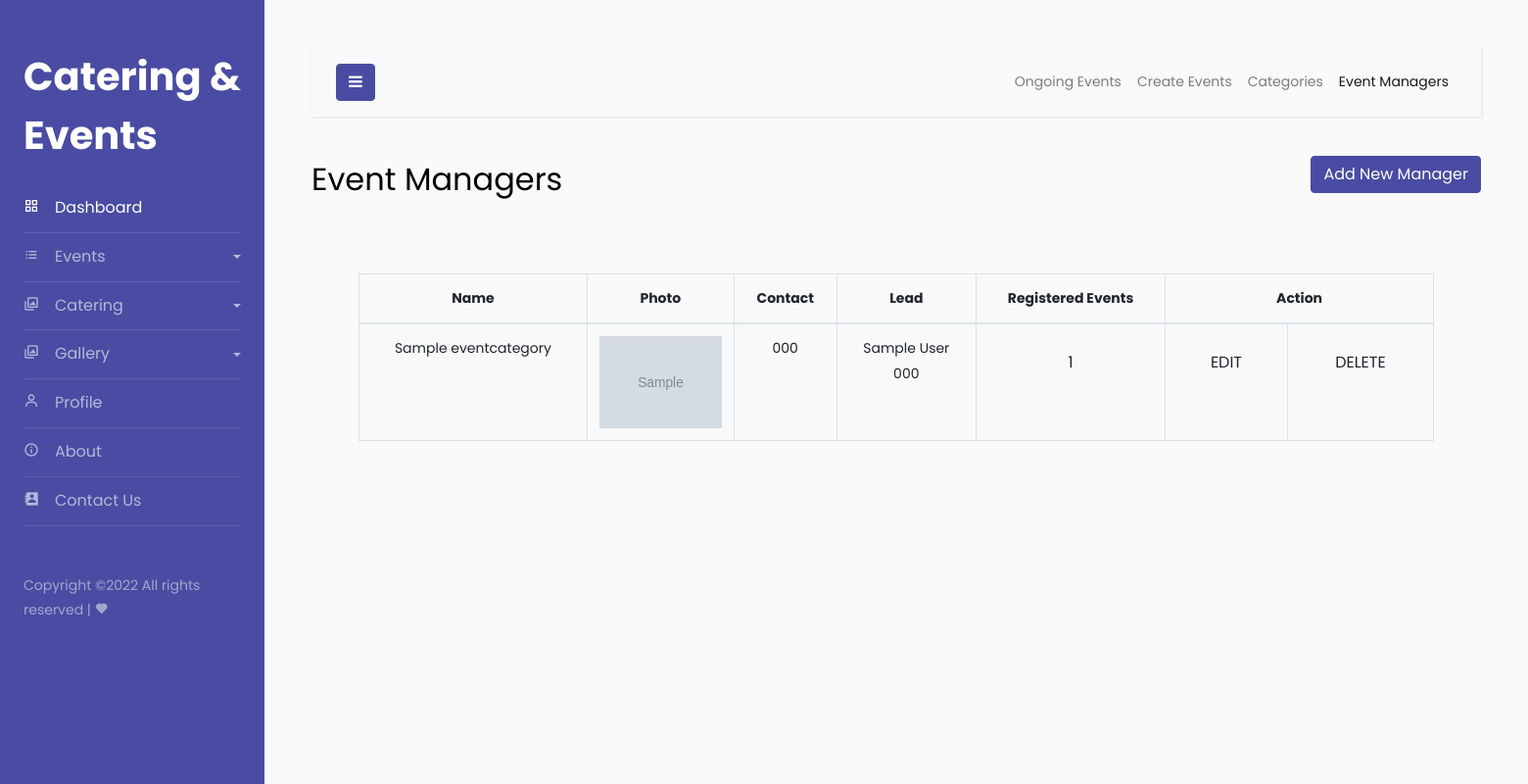
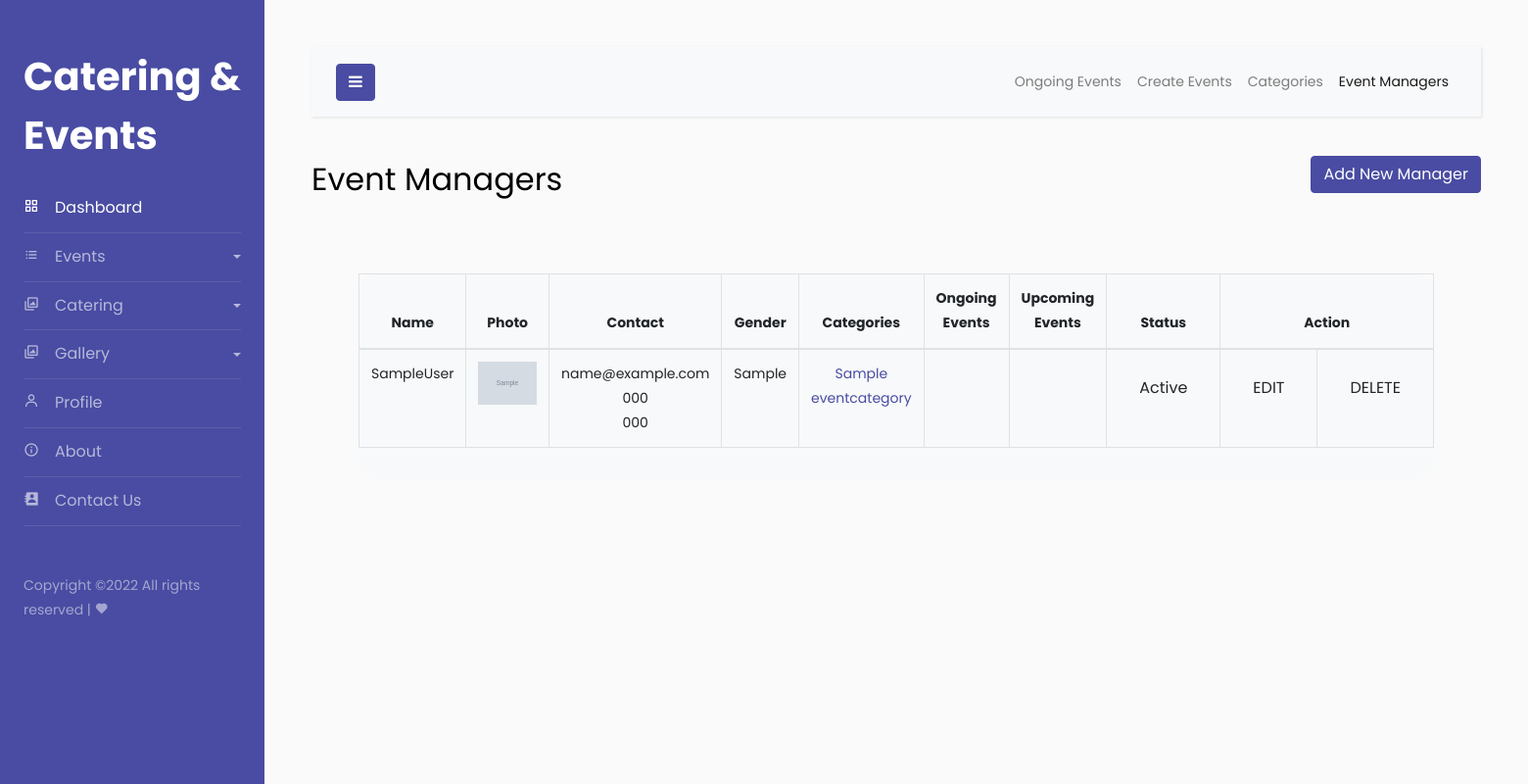
Before and after one commit to gokul-afk/djangoEventManagement, a Django app: page /showmanagers/ in a window 1560 px wide. Shown: the whole page at 98% size. Run offline with Django 4.2, Linux system fonts and the light colour scheme; a user stored in the database is signed in; tables that the repository leaves empty hold one stand-in row (values such as "Sample post"); grey boxes marked "Sample" are stand-in pictures; parts of the project's set-up code (start-up, migrations or seed data) failed here and were passed over; some libraries are stand-ins or nearby versions.

Commit message:
categorydone

```diff
--- a/eventfour/settings.py
+++ b/eventfour/settings.py
@@ -141,3 +141,9 @@
 }
 
 MAPBOX_KEY = "pk.eyJ1IjoiZ29rdWxiaWp1MTQzMiIsImEiOiJjbDloam1nMDExMmkyM3BvMHQ0eGN6c2ZvIn0.gyT2dVNynuOnv1xk2lli5g"
+
+EMAIL_HOST = 'smtp.gmail.com'
+EMAIL_USE_TLS = True                            #Transport Layer Security
+EMAIL_PORT = 587
+EMAIL_HOST_USER = 'gokulbiju1432@gmail.com'  #from email id
+EMAIL_HOST_PASSWORD = 'fhepbboblrssrelp'
--- a/main/models.py
+++ b/main/models.py
@@ -44,7 +44,7 @@
     mobile= models.CharField(max_length=255)
     alt_mobile= models.CharField(max_length=255,default=None,null=True,blank=True)
     gender = models.CharField(max_length=150)
-    image = models.ImageField(upload_to='managers/')
+    image = models.ImageField(upload_to='users/')
     is_staff = models.BooleanField(default=False)
     is_active = models.BooleanField(default=False)
 
--- a/main/templates/events/showmanagers.html
+++ b/main/templates/events/showmanagers.html
@@ -35,30 +35,60 @@
     <div class="col-12 text-left">
     <div class="collapse" id="collapsecategory">
         <div class="card card-body">
-            <form action="{% url 'add_category' %}" method="post" class="form pt-5 pb-5" enctype="multipart/form-data" style="width: 50%; margin-left:25%">
+            <form action="{% url 'addManager' %}" method="post" class="form pt-5 pb-5" enctype="multipart/form-data" style="width: 50%; margin-left:25%">
                 {% csrf_token %}
                 <div class="row">
                 <div class="col-6">
-                <label class="form-label" for="loginName">Category Name</label>
-                <input type="text" name="name" class="form-control" placeholder="Category Name" style="border: 1px solid rgba(0,0,0,.5);">
+                    <label class="form-label" for="loginName">First Name</label>
+                    <input type="text" name="fname" class="form-control" placeholder="Category Name" style="border: 1px solid rgba(0,0,0,.5);">
                 </div>
                 <div class="col-6">
-                <label class="form-label" for="loginName">Category Code</label>
-                <input type="text" name="code" class="form-control" placeholder="Category Code"  style="border: 1px solid rgba(0,0,0,.5);">
+                    <label class="form-label" for="loginName">Last Name</label>
+                    <input type="text" name="lname" class="form-control" placeholder="Category Code"  style="border: 1px solid rgba(0,0,0,.5);">
                 </div>
-                <div class="col-6 mt-4">
-                <label class="form-label" for="loginName">Assigned Head</label>
-                <select class="form-control" name="sel" style="border: 1px solid rgba(0,0,0,.5);">
-                    {% for staff in staffs %}
-                    <option value="{{ staff.id }}">{{ staff.first_name}} {{ staff.last_name}}</option>
-                    {% endfor %}
-                </select>
+                <div class="col-12">
+                    <label class="form-label mt-2" for="loginName">Username</label>
+                    <input type="email" name="uname" class="form-control" placeholder="Category Name" style="border: 1px solid rgba(0,0,0,.5);">
+            </div>
+
+                <div class="col-12">
+                    <label class="form-label mt-2" for="loginName">Email</label>
+                    <input type="email" name="email" class="form-control" placeholder="Category Name" style="border: 1px solid rgba(0,0,0,.5);">
+                    </div>
+
+
+
+
+                    <div class="col-6">
+                    <label class="form-label mt-2" for="loginName">Phone 1</label>
+                    <input type="email" name="mob" class="form-control" placeholder="Category Name" style="border: 1px solid rgba(0,0,0,.5);">
+                    </div>
+                    <div class="col-6">
+                        <label class="form-label mt-2" for="loginName">Phone 2</label>
+                        <input type="email" name="amob" class="form-control" placeholder="Category Name" style="border: 1px solid rgba(0,0,0,.5);">
+                    </div>
+
+                <div class="col-6 mt-2 form-outline">
+                    <label class="form-label mt-2" for="loginName">Email</label>
+
+                    <div class="form-outline  mt-2" >
+                    <input  class="form-" type="radio" name="gender" id="male" value="male">
+                    <label class="form-label" for="male">Male</label>
+                    <input class="form-" type="radio" name="gender" id="female" value="female">
+                    <label class="form-label" for="female">Female</label>
+                    <input class="form-" type="radio" name="gender" id="other" value="other">
+                    <label class="form-label" for="other">Other</label>
+                    </div>
                 </div>
-                <div class="col-6">
-                <label class="form-label mt-4" for="loginName">Category Photo</label>
+
+
+
+                <div class="col-6 mt-2">
+                <label class="form-label mt-2" for="loginName">Category Photo</label>
                 <input type="file" name="image" class="form-control " accept="image/*">
-            </div>
                 </div>
+                </div>
+
                 <div class="row pt-3">
                 <button type="submit" class="col-lg-8 btn btn-outline-dark btn-block py-0 ml-3" >Submit</button>
                 <div class="col-lg-3 justify-content-end text-right " style="margin-left:30px">
@@ -87,28 +117,68 @@
                 <th>Name</th>
                 <th width="150px">Photo</th>
                 <th >Contact</th>
-                <th>Lead</th>
-                <th>Registered  Events</th>
+                <th>Gender</th>
+                <th>Categories</th>
+                <th>Ongoing Events</th>
+                <th>Upcoming Events</th>
+                <th>Status</th>
                 <th width="100px" colspan="2">Action</th>
             </tr>
         </thead>
         <tbody>
-            {% for i in cat %}
+            {% for i in staffs %}
             {% if i.head == request.user or request.user.is_superuser %}
             <tr>
-                <td>{{ i.name }}</td>
+                <td>{{ i.first_name }}{{ i.last_name }}</td>
                     <td class="text-left "><img src="{{ i.image.url }}" class="w-100"></td>
 
-                <td class="text-center">{{ i.code }}</td>
+                <td class="text-center">{{ i.email }}
+                    <br>{{i.mobile}}
+                    {% if not i.alt_mobile == None %}
+                    <br>{{i.alt_mobile}}
+                    {% endif %}
+
+                </td>
                 <td>
-                    {{i.head.first_name}} {{i.head.last_name}}<br>
-                    <i class="fa-solid fa-square-phone"></i> {{i.head.mobile}}
+                    {{i.gender}}
+                </td>
+
+
+                <td>
+                    {% for c in cat %}
+                    {% if c.head == i %}
+                    <a class="text" href="#">{{ c.name }}</a><br>
+                    {% endif %}
+                    {% endfor %}
                 </td>
 
                 <td>
-                    <a rol="button" class="btn m-2 rounded" href="#">{{ i.event_category.count }}</a>
+                    {% for e in events %}
+                    {% if e.manager == i %}
+                    <a class="text" href="#">{{ e.name }}:-{{e.category.name}}</a><br>
+                    {% endif %}
+                    {% endfor %}
+                </td>
+
+                <td>
+                    {% for eup in eventsup %}
+                    {% if eup.manager == i %}
+                    <a class="text" href="#">{{ eup.name }}:-{{eup.category.name}}</a><br>
+                    {% endif %}
+                    {% endfor %}
+                </td>
+
+                {% if i.is_active %}
+                <td>
+                    <a rol="button" class="btn m-2 rounded" href="#">Active</a>
 
                 </td>
+                {% else %}
+                <td>
+                    <a rol="button" class="btn m-2 rounded" href="#">Inactive</a>
+
+                </td>
+                {% endif %}
 
                 <td>
                     <a rol="button" class="btn m-2 rounded" href="#">EDIT</a>
@@ -116,7 +186,7 @@
                 </td>
                 {%if request.user.is_superuser %}
                     <td>
-                        <a role="button" class="btn m-2 rounded  btnd" href="{% url 'deleteCategory' i.id %}">DELETE</a></td>
+                        <a role="button" class="btn m-2 rounded  btnd" href="{% url 'deleteManager' i.id %}">DELETE</a></td>
                     </td>
                 {% endif %}
             </tr>
--- a/main/urls.py
+++ b/main/urls.py
@@ -9,8 +9,10 @@
 
     path('showcat/',views.showcat,name='showcat'),
     path('add_category/',views.add_category,name='add_category'),
-    path('deleteCategory/<int:pk>',views.deleteCategory,name='deleteCategory'),\
+    path('deleteCategory/<int:pk>',views.deleteCategory,name='deleteCategory'),
 
     path('showmanagers/',views.showmanagers,name='showmanagers'),
+    path('addManager/',views.addManager,name='addManager'),
+    path('deleteManager/<int:pk>',views.deleteManager,name='deleteManager'),
 
 ]
--- a/main/views.py
+++ b/main/views.py
@@ -1,8 +1,9 @@
 import os
 from django.shortcuts import render,redirect
-
+from django.core.mail import send_mail
 from main.models import *
 from django.db.models import Count
+from django.conf import settings
 
 # Create your views here.
 def home(request):
@@ -16,7 +17,7 @@
 
 def showcat(request):
     cate = EventCategory.objects.all()
-    staff = UserProfile.objects.filter(is_staff=True)
+    staff = UserProfile.objects.filter(is_staff=True, is_active=True)
     context={'cat': cate, 'staffs': staff}
     return render(request,'events/showcategory.html', context)
 
@@ -45,5 +46,50 @@
 def showmanagers(request):
     cate = EventCategory.objects.all()
     staff = UserProfile.objects.filter(is_staff=True)
-    context={'cat': cate, 'staffs': staff}
+    events = Event.objects.filter(status='Ongoing')
+    eventsup = Event.objects.filter(status='Upcoming')
+    context={'cat': cate, 'staffs': staff,'events': events,'eventsup': eventsup}
     return render(request,'events/showmanagers.html', context)
+
+
+def addManager(request):
+    if request.method=='POST':
+        cat=UserProfile()
+        cat.user_name = request.POST['uname']
+        cat.first_name = request.POST['fname']
+        cat.last_name = request.POST['lname']
+        cat.email = request.POST['email']
+        cat.mobile = request.POST['mob']
+        cat.alt_mobile = request.POST['amob']
+        cat.gender = request.POST['gender']
+        cat.is_staff=True
+        cat.image = request.FILES['image']
+        password = UserProfile.objects.make_random_password()
+        cat.set_password(password)
+        if not UserProfile.objects.filter(user_name=cat.user_name).exists():
+            if not UserProfile.objects.filter(email=cat.email).exists():
+                cat.save()
+                message = '\nYour Temporary password is \n'+password+'\nReset on login '
+                print(message)
+                send_mail(
+                'Welcome to My Catering project',
+                message,
+                settings.EMAIL_HOST_USER,
+                [cat.email],
+                fail_silently=False,
+                )
+                return redirect('showmanagers')
+            else:
+                print('email')
+        else:
+            print('username')
+    return redirect('showmanagers')
+
+def deleteManager(request,pk):
+    pp = UserProfile.objects.get(id=pk)
+    if pp.image is not None:
+        if not pp.image == "/static/image/default.png":
+            os.remove(pp.image.path)
+        else:pass
+    pp.delete()
+    return redirect('showmanagers')
```
Also changed, not shown: main/migrations/0012_alter_userprofile_image.py (added).
